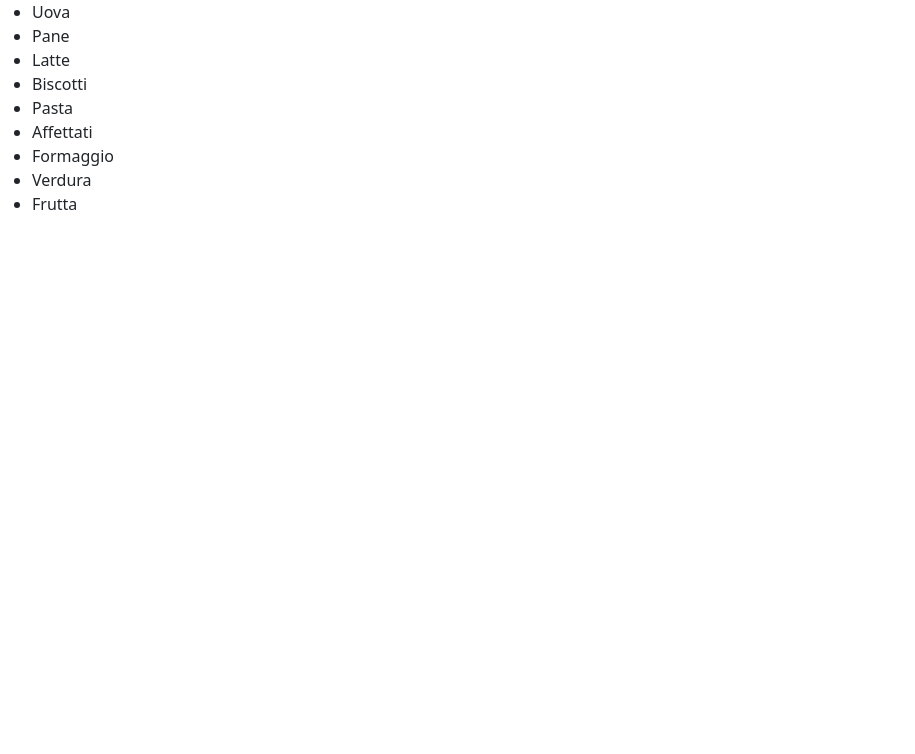
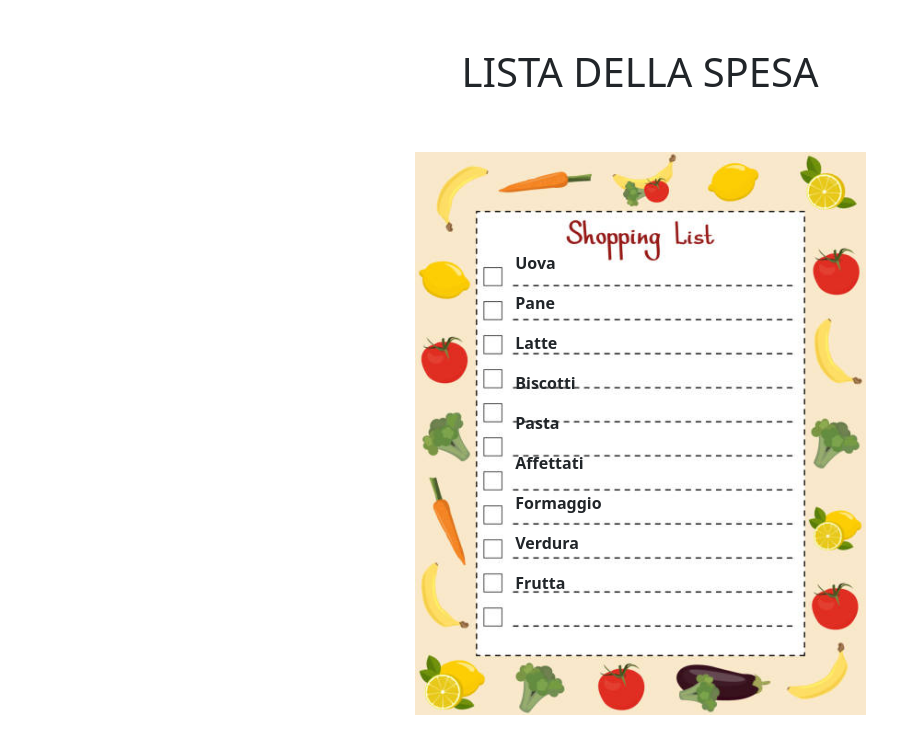
Before and after one commit to ManuelTano/js-lista-spesa, a plain HTML site: page index.html in a window 1280 px wide. Shown: the whole page, without its empty margins (0-915 px from the left). Drawn offline with nearby package versions, Linux system fonts and the light colour scheme.

Commit message:
add css, fine

```diff
--- a/css/style.css
+++ b/css/style.css
@@ -0,0 +1,18 @@
+ul {
+    list-style-type: none;
+    position: absolute;
+    top: 34%;
+    left: 17%;
+    line-height: 40px;
+    font-weight: bold;
+
+}
+
+.col-5 {
+    position: relative;
+}
+
+img {
+
+    width: 100%;
+}
--- a/index.html
+++ b/index.html
@@ -22,10 +22,18 @@
 </head>
 
 <body>
+    <div class="container">
+        <div class="row justify-content-center">
+            <div class="col-5">
+                <h1 class="text-center mt-5">LISTA DELLA SPESA</h1>
+                <img src="./img/1.jpg" class="text-center mt-5" alt="">
+                <ul id="lista">
 
-    <ul id="lista">
+                </ul>
+            </div>
+        </div>
+    </div>
 
-    </ul>
 
     <script src="js/script.js"></script>
 </body>
```
Also changed, not shown: img/1.jpg (added).
